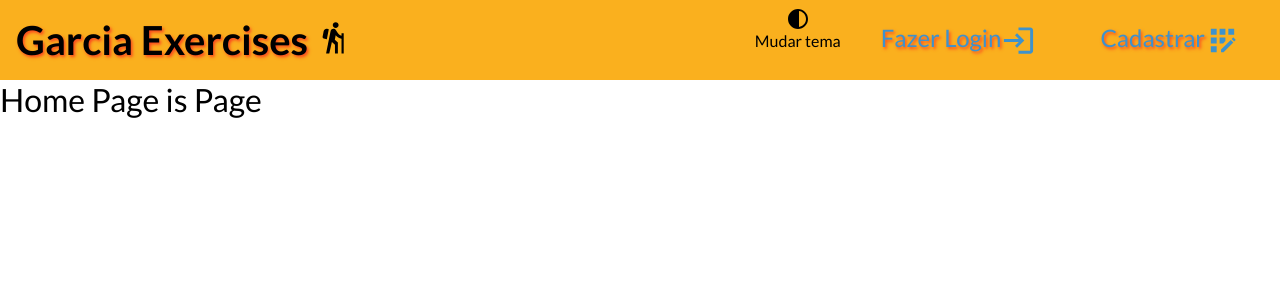
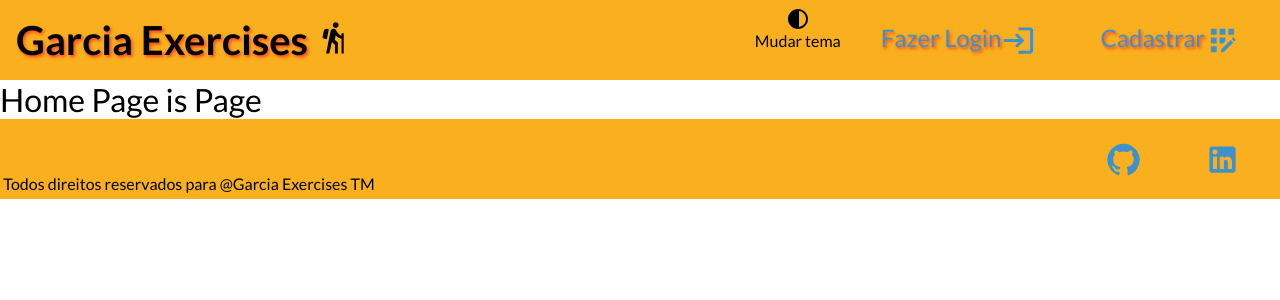
Before and after one commit to glautonOsorio/Garcia-Exercises, a React (Vite) app: page / in a window 1280 px wide. Shown: the top 300 px of the page. Built offline with nearby package versions, Linux system fonts and the light colour scheme; data requests are answered from the project's data file.

Commit message:
feat: componente de footer criado + estilos

```diff
--- /dev/null
+++ b/src/components/Footer/Footer.component.jsx
@@ -0,0 +1,38 @@
+import * as Styled from "./Footer.styles";
+import { ThemeContext } from "../../contexts/Theme.context.jsx";
+import { useContext } from "react";
+import { useNavigate } from "react-router-dom";
+
+import GitHubIcon from "@mui/icons-material/GitHub";
+import LinkedInIcon from "@mui/icons-material/LinkedIn";
+
+export function FooterComponent() {
+  const { theme } = useContext(ThemeContext);
+  const navigate = useNavigate();
+
+  return (
+    <Styled.FooterContainer $theme={theme}>
+      <Styled.FooterTextContent>
+        <Styled.FooterSpan
+          onClick={() => {
+            navigate("/");
+          }}
+          $theme={theme}
+        >
+          Todos direitos reservados para @Garcia Exercises TM
+        </Styled.FooterSpan>
+      </Styled.FooterTextContent>
+      <Styled.FooterTextContent>
+        <Styled.StyledLink $theme={theme} to="https://github.com/glautonOsorio">
+          <GitHubIcon fontSize="large" />
+        </Styled.StyledLink>
+        <Styled.StyledLink
+          $theme={theme}
+          to="https://www.linkedin.com/in/glauton-osorio/"
+        >
+          <LinkedInIcon fontSize="large" />
+        </Styled.StyledLink>
+      </Styled.FooterTextContent>
+    </Styled.FooterContainer>
+  );
+}
--- /dev/null
+++ b/src/components/Footer/Footer.styles.jsx
@@ -0,0 +1,88 @@
+import { NavLink } from "react-router-dom";
+import styled from "styled-components";
+
+export const FooterContainer = styled.div`
+  display: flex;
+  flex-direction: row;
+  justify-content: space-between;
+  align-items: center;
+  padding: 1rem;
+  width: 100%;
+  height: 5rem;
+  background: ${({ $theme }) => $theme.primary};
+
+  @media (max-width: 1024px) {
+    height: auto;
+    padding: 2rem 1rem;
+  }
+`;
+
+export const FooterTextContent = styled.div`
+  display: flex;
+  flex-direction: row;
+  gap: 1rem;
+
+  @media (max-width: 1024px) {
+    align-items: center;
+    gap: 0.5rem;
+  }
+`;
+export const FooterColumm = styled.div`
+  display: flex;
+  flex-direction: column;
+  align-items: center;
+  cursor: pointer;
+
+  @media (max-width: 1024px) {
+    align-items: center;
+  }
+`;
+export const FooterSpan = styled.span`
+  position: relative;
+  top: 1.5rem;
+  right: 0.8rem;
+  font-size: 1rem;
+  font-weight: 400;
+  color: ${({ $theme }) => $theme.text};
+
+  @media (max-width: 1024px) {
+    font-size: 0.8rem;
+  }
+`;
+
+export const FooterTitle = styled.h1`
+  font-size: 2.5rem;
+  font-weight: 600;
+  color: ${({ $theme }) => $theme.text};
+  text-shadow: 0.1rem 0.1rem 0.2rem ${({ $theme }) => $theme.tertiary};
+  transition: transform 0.3s ease-in-out;
+  &:hover {
+    transform: scale(1.1);
+  }
+
+  @media (max-width: 1024px) {
+    font-size: 1.5rem;
+  }
+
+  @media (max-width: 768px) {
+    font-size: 1.2rem;
+  }
+`;
+export const StyledLink = styled(NavLink)`
+  display: flex;
+  color: ${({ $theme }) => $theme.accent};
+  font-size: 1.5rem;
+  font-weight: 400;
+  padding: 1rem 1.5rem;
+  text-decoration: none;
+  text-shadow: 0.1rem 0.1rem 0.2rem ${({ $theme }) => $theme.tertiary};
+  transition: transform 0.3s ease-in-out;
+  &:hover {
+    transform: scale(1.1);
+  }
+
+  @media (max-width: 1024px) {
+    padding: 0.8rem 1rem;
+    gap: 1rem;
+  }
+`;
--- a/src/components/Header/Header.component.jsx
+++ b/src/components/Header/Header.component.jsx
@@ -1,4 +1,4 @@
-import { useContext, useEffect } from "react";
+import { useContext } from "react";
 import * as Styled from "./Header.styles";
 import { LoginContext } from "../../contexts/Login.context";
 import { useNavigate } from "react-router-dom";
@@ -20,9 +20,6 @@ export function HeaderComponent() {
     showRegister();
     navigate("/login");
   };
-  useEffect(() => {
-    console.log(user);
-  }, []);
 
   return (
     <Styled.HeaderContainer $theme={theme}>
--- a/src/pages/Home/Home.page.jsx
+++ b/src/pages/Home/Home.page.jsx
@@ -1,3 +1,4 @@
+import { FooterComponent } from "../../components/Footer/Footer.component";
 import { HeaderComponent } from "../../components/Header/Header.component";
 
 export const HomePage = () => {
@@ -5,6 +6,7 @@ export const HomePage = () => {
     <div>
       <HeaderComponent />
       <h1>Home Page is Page</h1>
+      <FooterComponent />
     </div>
   );
 };
```
